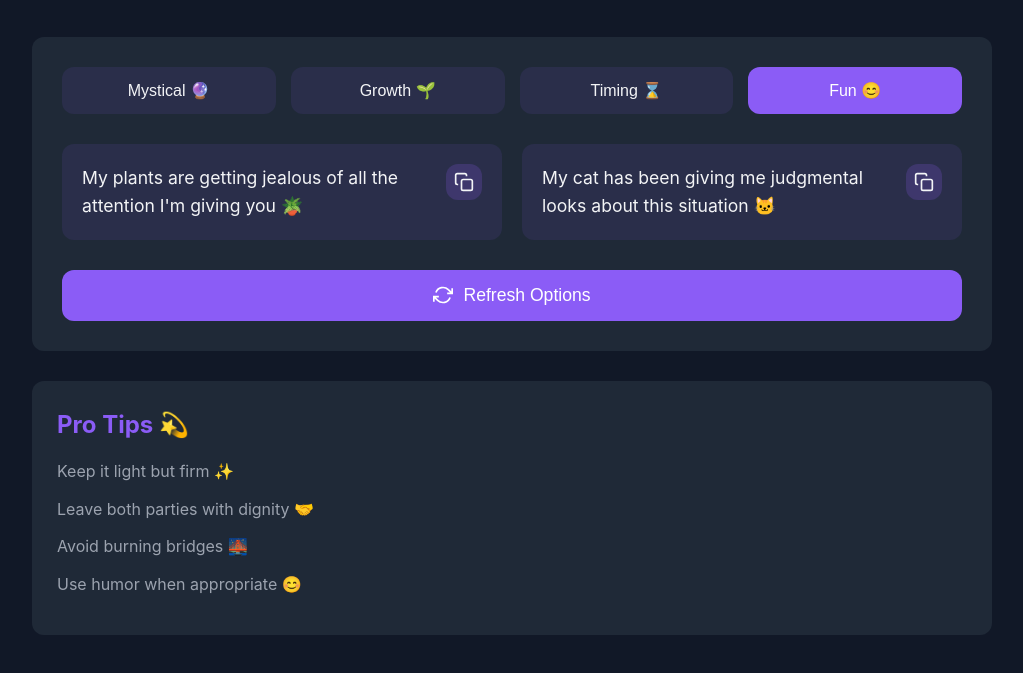
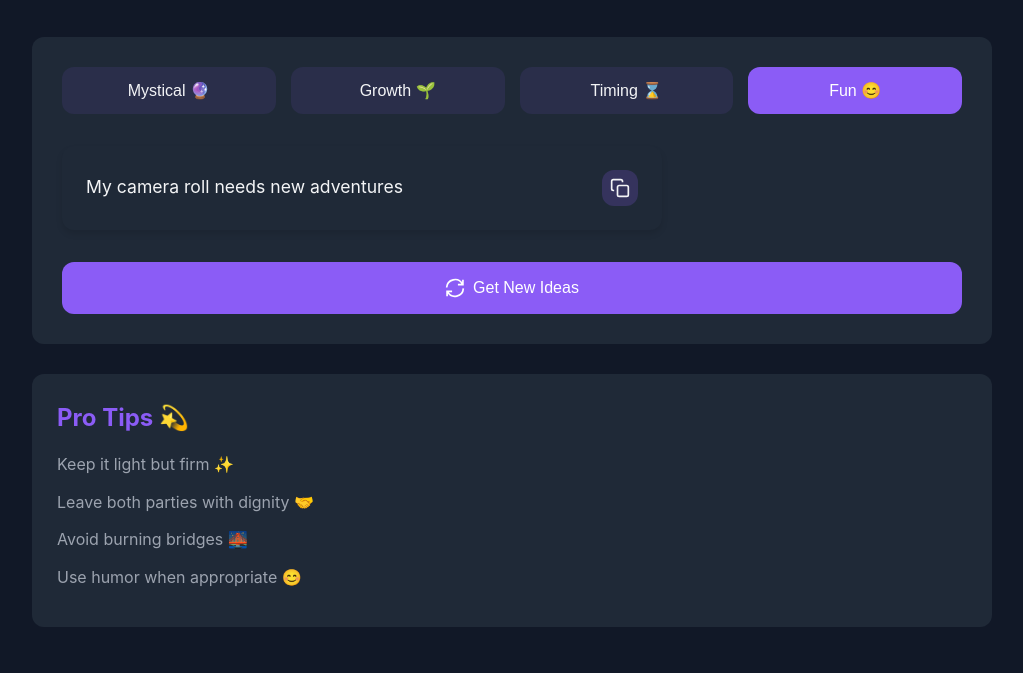
Before and after one commit to michzarx/goodbye-guru, a plain HTML site: page index.html in a window 1280 px wide. Shown: the part 161-834 px from the top of the page, without its empty margins (128-1151 px from the left). Drawn offline with nearby package versions, Linux system fonts and the light colour scheme.

Commit message:
Updated to single message layout and changed refresh button text

```diff
--- a/index.html
+++ b/index.html
@@ -22,21 +22,10 @@
                 <button class="style-btn active" data-style="humor">Fun 😊</button>
             </div>
 
-            <div class="messages-grid">
+            <div class="message-container">
                 <div class="message-card">
-                    <p class="message" id="message-1">My plants are getting jealous of all the attention I'm giving you 🪴</p>
-                    <button class="copy-btn" data-message="1">
-                        <svg width="20" height="20" viewBox="0 0 24 24" fill="none" stroke="currentColor" stroke-width="2">
-                            <rect x="9" y="9" width="13" height="13" rx="2" ry="2"></rect>
-                            <path d="M5 15H4a2 2 0 0 1-2-2V4a2 2 0 0 1 2-2h9a2 2 0 0 1 2 2v1"></path>
-                        </svg>
-                        <span class="copy-text">Copied!</span>
-                    </button>
-                </div>
-
-                <div class="message-card">
-                    <p class="message" id="message-2">My cat has been giving me judgmental looks about this situation 🐱</p>
-                    <button class="copy-btn" data-message="2">
+                    <p class="message" id="message">My plants are getting jealous of all the attention I'm giving you 🪴</p>
+                    <button class="copy-btn" data-message="message">
                         <svg width="20" height="20" viewBox="0 0 24 24" fill="none" stroke="currentColor" stroke-width="2">
                             <rect x="9" y="9" width="13" height="13" rx="2" ry="2"></rect>
                             <path d="M5 15H4a2 2 0 0 1-2-2V4a2 2 0 0 1 2-2h9a2 2 0 0 1 2 2v1"></path>
@@ -47,10 +36,10 @@
             </div>
 
             <button id="refresh-btn" class="refresh-btn">
-                <svg width="20" height="20" viewBox="0 0 24 24" fill="none" stroke="currentColor" stroke-width="2">
-                    <path d="M23 4v6h-6M1 20v-6h6M3.51 9a9 9 0 0 1 14.85-3.36L23 10M1 14l4.64 4.36A9 9 0 0 0 20.49 15"></path>
+                <svg xmlns="http://www.w3.org/2000/svg" width="20" height="20" viewBox="0 0 24 24" fill="none" stroke="currentColor" stroke-width="2">
+                    <path d="M21.5 2v6h-6M2.5 22v-6h6M2 11.5a10 10 0 0 1 18.8-4.3M22 12.5a10 10 0 0 1-18.8 4.2"/>
                 </svg>
-                Refresh Options
+                Get New Ideas
             </button>
         </div>
 
--- a/script.js
+++ b/script.js
@@ -92,13 +92,12 @@ const messages = {
 
 // DOM elements
 const styleButtons = document.querySelectorAll('.style-btn');
-const message1 = document.getElementById('message-1');
-const message2 = document.getElementById('message-2');
+const messageElement = document.getElementById('message');
 const refreshBtn = document.getElementById('refresh-btn');
-const copyBtns = document.querySelectorAll('.copy-btn');
+const copyBtn = document.querySelector('.copy-btn');
 
 // Current style tracking
-let currentStyle = 'humor';
+let currentStyle = 'fun';
 let usedMessages = new Set(); // Track used messages to prevent duplicates
 
 // Style button click handlers
@@ -111,80 +110,62 @@ styleButtons.forEach(button => {
         // Update style and messages
         currentStyle = button.dataset.style;
         usedMessages.clear(); // Clear used messages when changing styles
-        updateMessages();
+        updateMessage();
     });
 });
 
 // Refresh button click handler
-refreshBtn.addEventListener('click', () => {
-    updateMessages();
-});
+refreshBtn.addEventListener('click', updateMessage);
 
-// Copy buttons click handlers
-copyBtns.forEach(btn => {
-    btn.addEventListener('click', async () => {
-        const messageId = btn.dataset.message;
-        const messageText = document.getElementById(`message-${messageId}`).textContent;
-
+// Copy button click handler
+copyBtn.addEventListener('click', async () => {
     try {
-            await navigator.clipboard.writeText(messageText);
+        await navigator.clipboard.writeText(messageElement.textContent);
 
         // Visual feedback
-            btn.classList.add('copied');
+        copyBtn.classList.add('copied');
 
         setTimeout(() => {
-                btn.classList.remove('copied');
+            copyBtn.classList.remove('copied');
         }, 2000);
     } catch (err) {
         console.error('Failed to copy text:', err);
     }
 });
-});
 
-// Get two random messages from current style
-function getTwoRandomMessages() {
+// Get random message from current style
+function getRandomMessage() {
     const currentMessages = messages[currentStyle];
     const availableMessages = currentMessages.filter(msg => !usedMessages.has(msg));
 
     // If we're running low on unused messages, reset the used messages
-    if (availableMessages.length < 2) {
+    if (availableMessages.length === 0) {
         usedMessages.clear();
+        return currentMessages[Math.floor(Math.random() * currentMessages.length)];
     }
 
-    const result = [];
-    const tempAvailable = [...availableMessages];
+    const randomIndex = Math.floor(Math.random() * availableMessages.length);
+    const selectedMessage = availableMessages[randomIndex];
+    usedMessages.add(selectedMessage);
 
-    for (let i = 0; i < 2; i++) {
-        const randomIndex = Math.floor(Math.random() * tempAvailable.length);
-        const selectedMessage = tempAvailable.splice(randomIndex, 1)[0];
-        result.push(selectedMessage);
-        usedMessages.add(selectedMessage);
+    return selectedMessage;
 }
 
-    return result;
-}
-
-// Update messages function
-function updateMessages() {
-    const [msg1, msg2] = getTwoRandomMessages();
-
+// Update message function
+function updateMessage() {
     // Fade out
-    message1.style.opacity = '0';
-    message2.style.opacity = '0';
+    messageElement.style.opacity = '0';
 
     setTimeout(() => {
-        message1.textContent = msg1;
-        message2.textContent = msg2;
+        messageElement.textContent = getRandomMessage();
 
         // Fade in
-        message1.style.opacity = '1';
-        message2.style.opacity = '1';
+        messageElement.style.opacity = '1';
     }, 200);
 }
 
 // Initialize
 document.addEventListener('DOMContentLoaded', () => {
-    message1.style.transition = 'opacity 0.2s ease';
-    message2.style.transition = 'opacity 0.2s ease';
-    updateMessages(); // Show initial messages
+    messageElement.style.transition = 'opacity 0.2s ease';
+    updateMessage(); // Show initial message
 });
--- a/styles.css
+++ b/styles.css
@@ -87,22 +87,30 @@ h1 {
     margin-bottom: 30px;
 }
 
+.message-container {
+    margin: 2rem 0;
+    width: 100%;
+    max-width: 600px;
+}
+
 .message-card {
-    background-color: rgba(139, 92, 246, 0.1);
-    padding: 20px;
+    background: var(--card-background);
+    padding: 1.5rem;
     border-radius: var(--border-radius);
-    position: relative;
     display: flex;
-    align-items: flex-start;
     justify-content: space-between;
-    gap: 15px;
+    align-items: center;
+    gap: 1rem;
+    margin-bottom: 1rem;
+    box-shadow: 0 4px 6px rgba(0, 0, 0, 0.1);
 }
 
 .message {
+    margin: 0;
     font-size: 1.1rem;
+    line-height: 1.5;
     color: var(--text-color);
-    line-height: 1.6;
-    flex-grow: 1;
+    flex: 1;
 }
 
 .copy-btn {
@@ -142,31 +150,28 @@ h1 {
 }
 
 .refresh-btn {
+    width: 100%;
+    padding: 1rem;
+    border: none;
+    border-radius: var(--border-radius);
+    background: var(--primary-color);
+    color: white;
+    font-size: 1rem;
+    cursor: pointer;
+    transition: var(--transition);
     display: flex;
     align-items: center;
     justify-content: center;
-    gap: 10px;
-    width: 100%;
-    padding: 15px;
-    background-color: var(--primary-color);
-    border: none;
-    border-radius: var(--border-radius);
-    font-size: 1.1rem;
-    color: white;
-    cursor: pointer;
-    transition: var(--transition);
+    gap: 0.5rem;
 }
 
 .refresh-btn:hover {
-    background-color: #7c3aed;
+    background: #7c3aed;
+    transform: translateY(-1px);
 }
 
-.refresh-btn svg {
-    transition: var(--transition);
-}
-
-.refresh-btn:hover svg {
-    transform: rotate(180deg);
+.refresh-btn:active {
+    transform: translateY(0);
 }
 
 .pro-tips {
```
Lines whose indentation alone changed are shown as unchanged.
